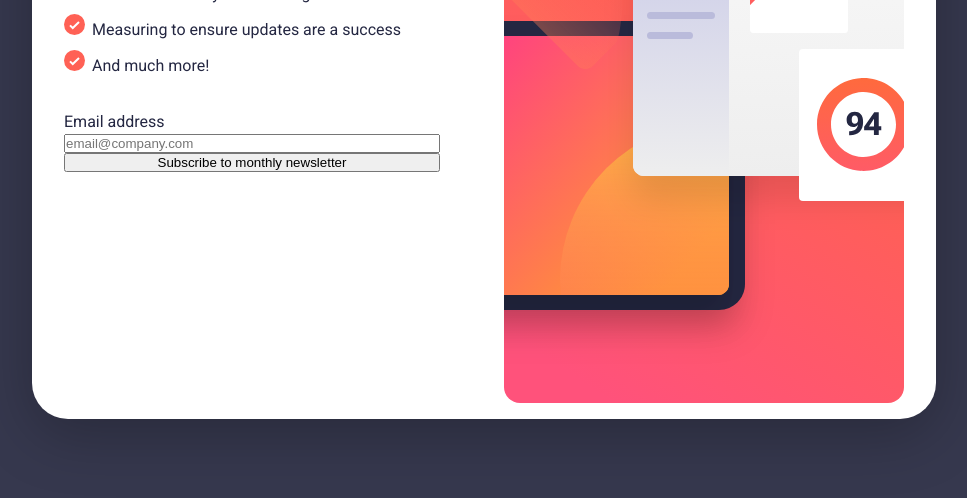
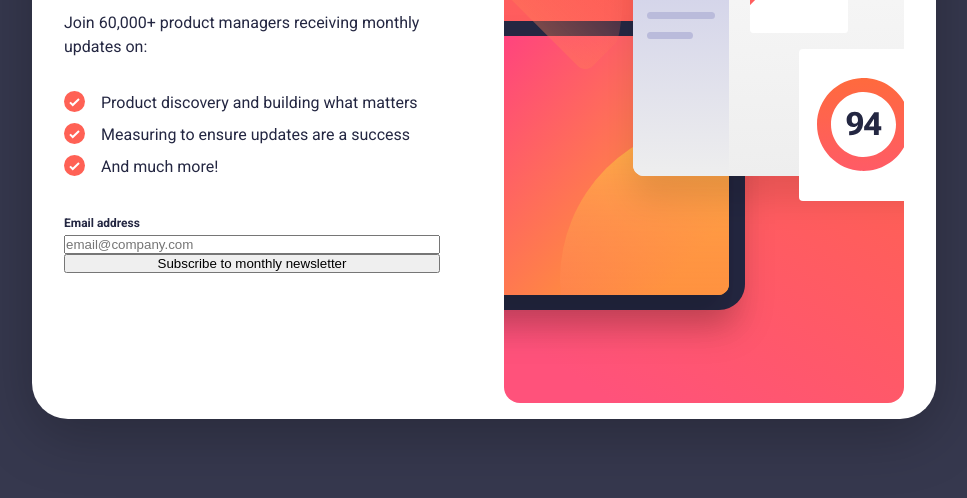
Before and after one commit to jmmarketing/newsletter-signup-FEM, a website built with Parcel: page index.html in a window 1280 px wide. Shown: the part 302-800 px from the top of the page, without its empty margins (156-1123 px from the left). Built offline with nearby package versions, Linux system fonts and the light colour scheme.

Commit message:
Updated styling of list to use ::before and background-image with a flex on the li

```diff
--- a/sass/components/_newsletter.scss
+++ b/sass/components/_newsletter.scss
@@ -11,6 +11,7 @@
   &__content {
     display: flex;
     flex-direction: column;
+    justify-content: center;
     gap: 32px;
   }
   &__form {
@@ -18,6 +19,8 @@
     flex-direction: column;
 
     & label {
+      font-size: 1.2rem;
+      font-weight: 700;
     }
 
     & input {
@@ -29,10 +32,19 @@
 
   &__list {
     list-style-position: inside;
-    list-style-image: url(../assets/images/icon-list.svg);
+    // list-style-image: url(../assets/images/icon-list.svg);
 
     & li {
+      display: flex;
+      gap: 16px;
+
       &::before {
+        content: "";
+        background-image: url(../assets/images/icon-list.svg);
+        background-size: contain;
+        background-repeat: no-repeat;
+        height: 21px;
+        width: 21px;
       }
     }
 
```
Also changed, not shown: sass/main.css, 1 other file.
